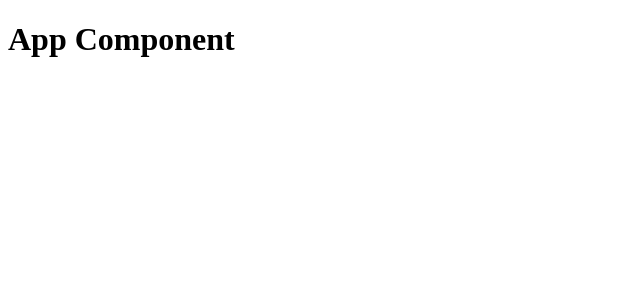
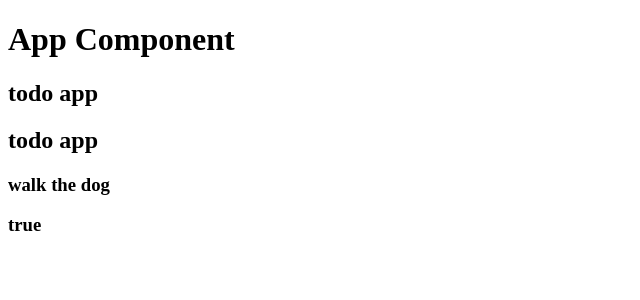
Before and after one commit to clkaley/todo-app, an Angular app: page / in a window 1280 px wide. Shown: the top 300 px of the page, without its empty margins (0-640 px from the left). Built offline with nearby package versions, Linux system fonts and the light colour scheme.

Commit message:
how to use template

```diff
--- a/src/app/app.component.html
+++ b/src/app/app.component.html
@@ -1 +1,5 @@
 <h1>App Component</h1>
+<h2>{{title}}</h2>
+<h2>{{getTitle()}}</h2>
+<h3>{{todoItem.description}}</h3>
+<h3>{{todoItem.action}}</h3>
--- a/src/app/app.component.ts
+++ b/src/app/app.component.ts
@@ -6,5 +6,14 @@ import { Component } from '@angular/core';
   styleUrls: ['./app.component.css']
 })
 export class AppComponent {
-  title = 'todo-app';
+  title = 'todo app';
+
+  todoItem={
+    description:"walk the dog",
+    action:true
+  }
+
+  getTitle(){
+    return this.title;
+  }
 }
```
